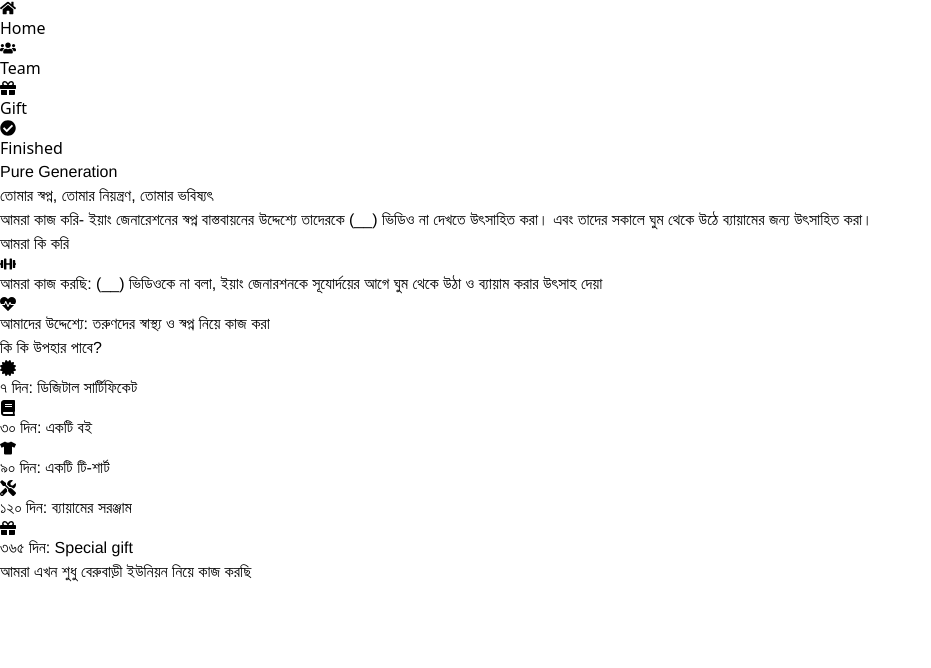
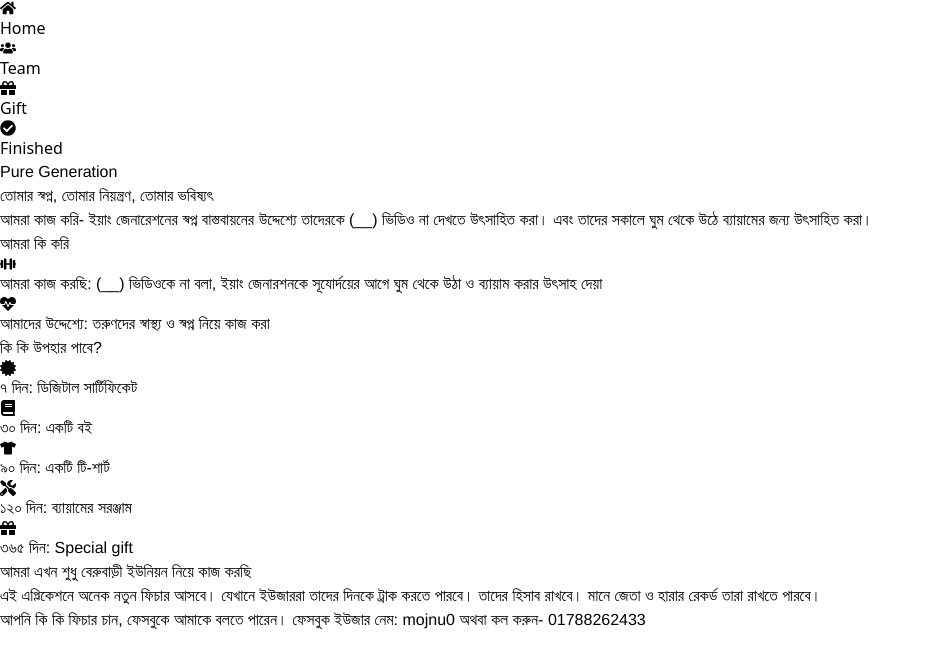
Before and after one commit to codebymojnu/pure-generation-frontend, a React (Vite) app: page / in a window 1280 px wide. Shown: the top 668 px of the page, without its empty margins (0-931 px from the left). Built offline with nearby package versions, Linux system fonts and the light colour scheme; a web font is replaced by a local one.

Commit message:
update api

```diff
--- a/src/components/FinishedChallenges.jsx
+++ b/src/components/FinishedChallenges.jsx
@@ -17,7 +17,7 @@ function FinishedChallenges() {
       navigate("/login");
     } else {
       // Fetch finished challenges data from backend using JWT token
-      fetch(`http://localhost:3000/giftdata`, {
+      fetch(`https://pg-backend-nine.vercel.app/giftdata`, {
         method: "GET",
         headers: {
           Authorization: token,
--- a/src/components/GiftForm.jsx
+++ b/src/components/GiftForm.jsx
@@ -57,13 +57,16 @@ function GiftForm() {
     } else {
       setError(null);
       try {
-        const response = await fetch("http://localhost:3000/giftdata", {
-          method: "POST",
-          headers: {
-            "Content-Type": "application/json",
-          },
-          body: JSON.stringify(formData),
-        });
+        const response = await fetch(
+          "https://pg-backend-nine.vercel.app/giftdata",
+          {
+            method: "POST",
+            headers: {
+              "Content-Type": "application/json",
+            },
+            body: JSON.stringify(formData),
+          }
+        );
 
         if (!response.ok) {
           throw new Error("Failed to submit form data");
--- a/src/components/Home.jsx
+++ b/src/components/Home.jsx
@@ -90,6 +90,15 @@ function Home() {
           </div>
         </div>
       </div>
+      <p className="text-center mt-4">
+        এই এপ্লিকেশনে অনেক নতুন ফিচার আসবে। যেখানে ইউজাররা তাদের দিনকে ট্রাক
+        করতে পারবে। তাদের হিসাব রাখবে। মানে জেতা ও হারার রেকর্ড তারা রাখতে
+        পারবে।
+      </p>
+      <p className="text-red-500 mt-3 text-center">
+        আপনি কি কি ফিচার চান, ফেসবুকে আমাকে বলতে পারেন। ফেসবুক ইউজার নেম: mojnu0
+        অথবা কল করুন- 01788262433
+      </p>
     </div>
   );
 }
--- a/src/components/Login.jsx
+++ b/src/components/Login.jsx
@@ -10,7 +10,7 @@ function Login() {
   const handleSubmit = (event) => {
     event.preventDefault();
     // Send login credentials to backend for authentication
-    fetch("http://localhost:3000/auth/login", {
+    fetch("https://pg-backend-nine.vercel.app/auth/login", {
       method: "POST",
       headers: {
         "Content-Type": "application/json",
@@ -39,6 +39,11 @@ function Login() {
     <div className="flex justify-center items-center mt-28">
       <div className="bg-white p-8 rounded-lg shadow-md">
         <h2 className="text-2xl font-semibold mb-4">Login</h2>
+        <div className="flex justify-center mt-5">
+          <span className="text-sm text-black-500 mb-5">
+            username: admin | password: 1234567890
+          </span>
+        </div>
         <form onSubmit={handleSubmit}>
           <div className="mb-4">
             <input
--- a/src/components/Team.jsx
+++ b/src/components/Team.jsx
@@ -6,7 +6,7 @@ function Team() {
   const [isLoading, setIsLoading] = useState(true); // Track loading state
 
   useEffect(() => {
-    fetch("http://localhost:3000/members")
+    fetch("https://pg-backend-nine.vercel.app/members")
       .then((response) => response.json())
       .then((data) => {
         setMembers(data);
@@ -37,6 +37,14 @@ function Team() {
             ২ টি বই কিংবা ১ টি-শার্ট উপহার দিয়ে অথবা ফেসবুক গ্রুপে ১০ জন মেম্বার
             বাড়িয়ে আমাদের টিমে জয়েন হতে পারবেন।
           </p>
+
+          <a
+            href="https://www.facebook.com/groups/751938203217953"
+            target="_blank"
+            rel="noreferrer"
+          >
+            https://www.facebook.com/groups/751938203217953
+          </a>
         </div>
         <div className="flex items-center space-x-4 md:w-1/2">
           <div className="flex items-center bg-gray-200 px-4 py-2 rounded-full text-blue-500">
```
